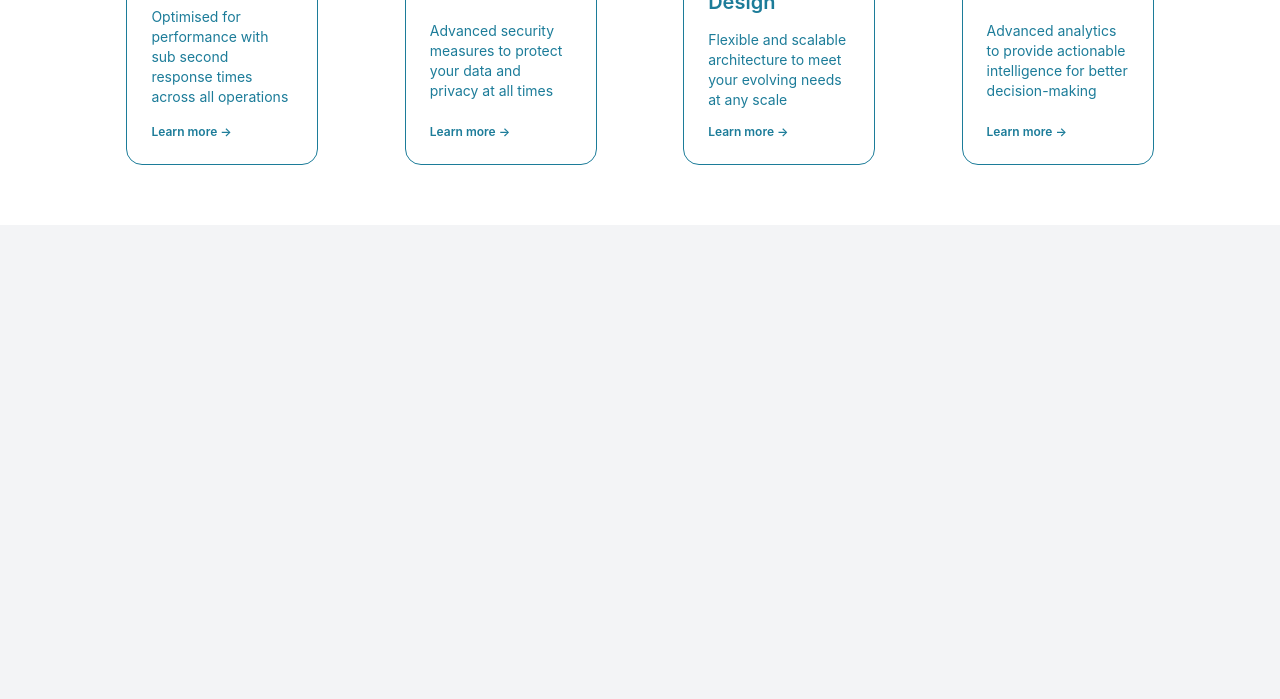
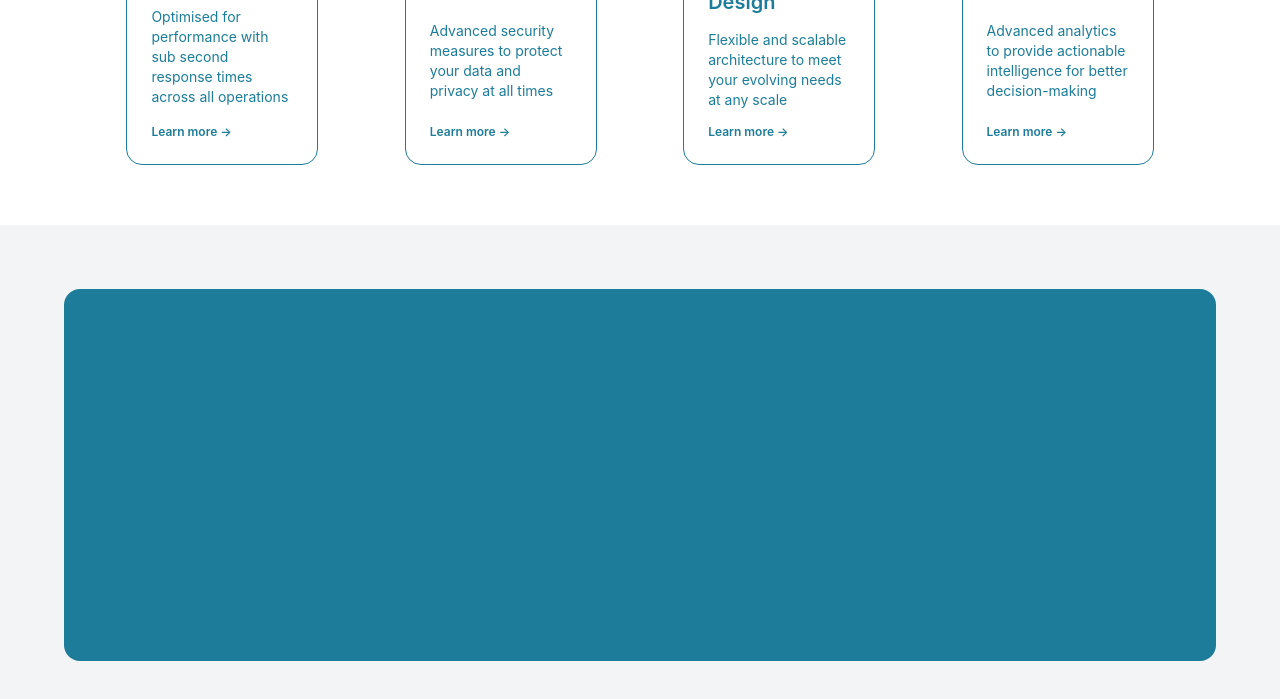
Before and after one commit to zamil-akhter/tailwind-mastery, a website built with Vite: page index.html in a window 1280 px wide. Shown: the part 1299-1998 px from the top of the page. Built offline with nearby package versions, Linux system fonts and the light colour scheme.

Commit message:
add nested content div

```diff
--- a/index.html
+++ b/index.html
@@ -40,7 +40,7 @@
     <div class="bg-gray-200 h-[900px]"></div>
 
     <!-- Content -->
-    <div class="bg-white h-[900px]">
+    <div class="bg-white h-[500px]">
       <!-- Content Heading -->
       <div class="flex justify-center items-center flex-col h-50">
         <p class="text-[#1C7C99] font-semibold text-2xl">Everything you need</p>
@@ -77,7 +77,11 @@
       </div>
 
       <!-- Content second -->
-      <div class="bg-gray-100 w-full h-full"></div>
+      <div class="bg-gray-100 w-full h-full p-16">
+        <div class="bg-[#1C7C99] w-full h-full rounded-2xl">
+
+        </div>
+      </div>
     </div>
   </body>
 </html>
```
